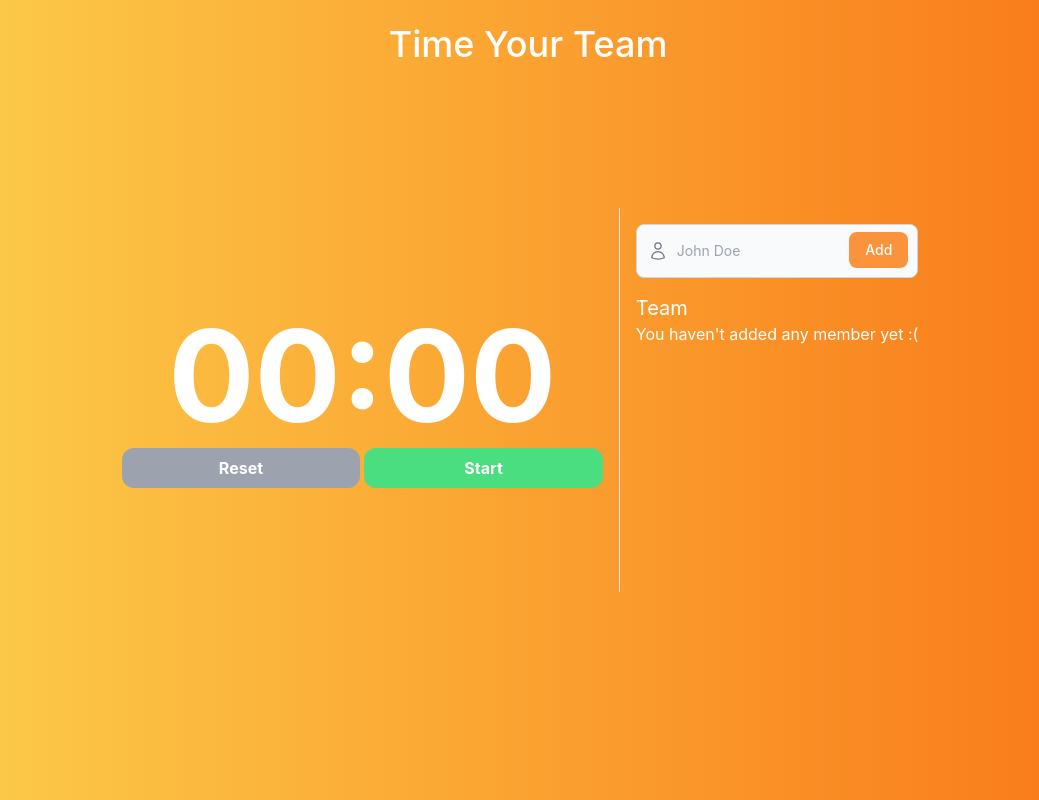
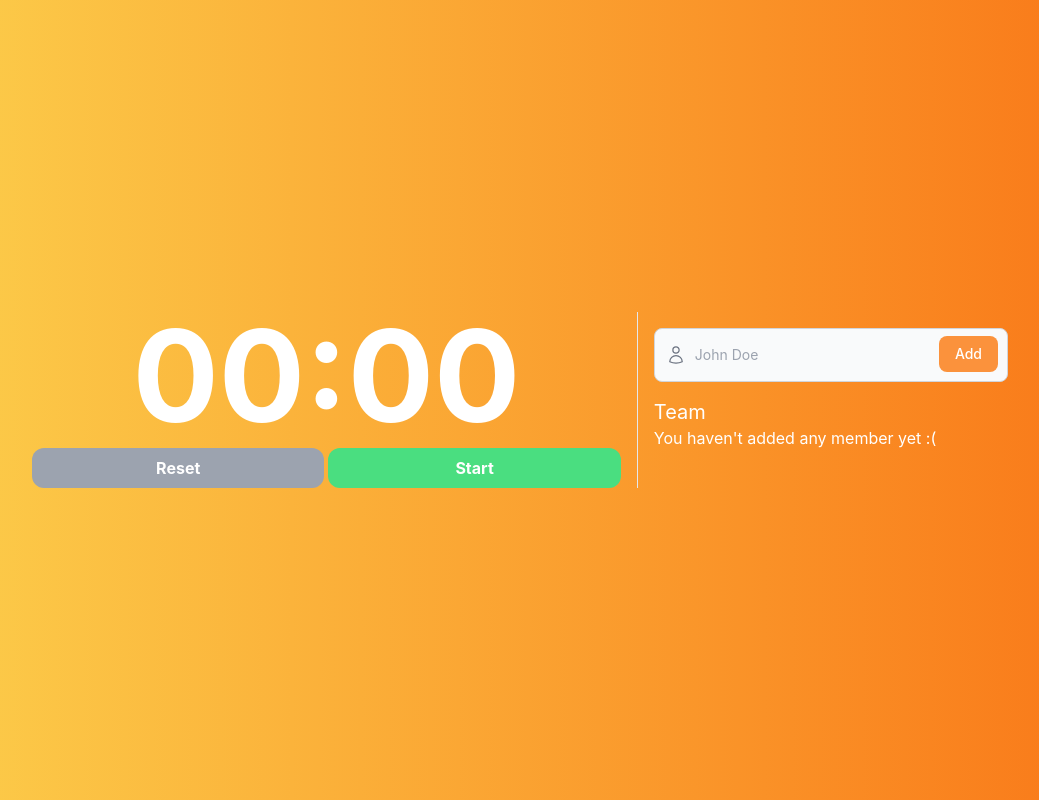
Before and after one commit to jalvaradosegura/timeyourteam, a React (Create React App) app: page / in a window 1280 px wide. Shown: the whole page, without its empty margins (112-1151 px from the left). Built offline with nearby package versions, Linux system fonts and the light colour scheme.

Commit message:
Fix width problems

```diff
--- a/src/App.js
+++ b/src/App.js
@@ -7,14 +7,11 @@ const App = () => {
 
   return (
     <div className="grid place-items-center min-h-screen bg-gradient-to-r from-[#FCD04C] to-[#F97416] p-4">
-      <h1 className="fixed top-6 text-4xl font-medium select-all text-white">
-        Time Your Team
-      </h1>
-      <div className="p-4 max-w-5xl grid gap-4 sm:grid-cols-5">
-        <div className="self-center sm:col-span-3">
+      <div className="p-4 max-w-5xl grid gap-4 sm:grid-cols-5 w-full">
+        <div className="sm:col-span-3 w-full">
           <Stopwatch />
         </div>
-        <div className="sm:col-span-2 sm:border-l p-4 space-y-4 max-h-96 h-screen">
+        <div className="sm:col-span-2 sm:border-l p-4 space-y-4 w-full">
           <AddMemberInput members={members} setMembers={setMembers} />
           <Team members={members} />
         </div>
--- a/src/components/Stopwatch.js
+++ b/src/components/Stopwatch.js
@@ -4,8 +4,8 @@ const Stopwatch = () => {
   const [started, setStarted] = useState(false)
 
   return (
-    <>
-      <h1 className="text-9xl font-bold text-white text-center">00:00</h1>
+    <div className="flex flex-col">
+      <h1 className="text-8xl md:text-9xl flex-1 font-bold text-white text-center">00:00</h1>
       <div className="grid grid-cols-2 gap-1 mt-2">
         {started ? (
           <>
@@ -33,7 +33,7 @@ const Stopwatch = () => {
           </>
         )}
       </div>
-    </>
+    </div>
   )
 }
 
--- a/src/components/Team.js
+++ b/src/components/Team.js
@@ -4,9 +4,6 @@ const Team = ({ members }) => {
       <h3 className="text-xl">Team</h3>
       {members.length > 0 ? (
         <ul className="mt-2">
-          <p className="invisible h-0">
-            You haven{"'"}t added any member yet :(
-          </p>
           {members.map((member, idx) => {
             return (
               <li key={idx}>
```
